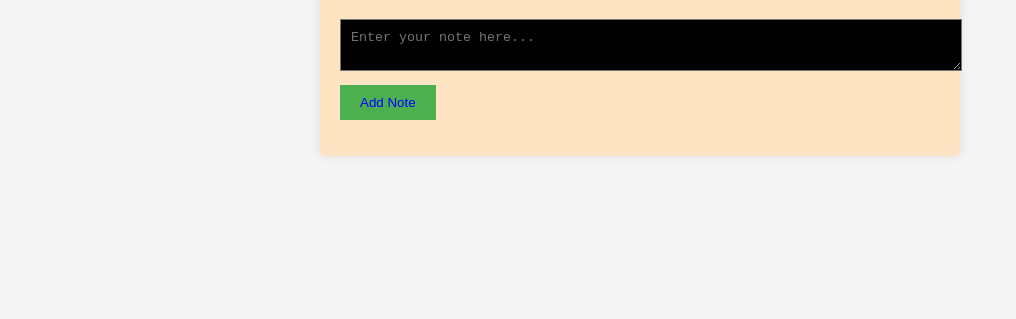
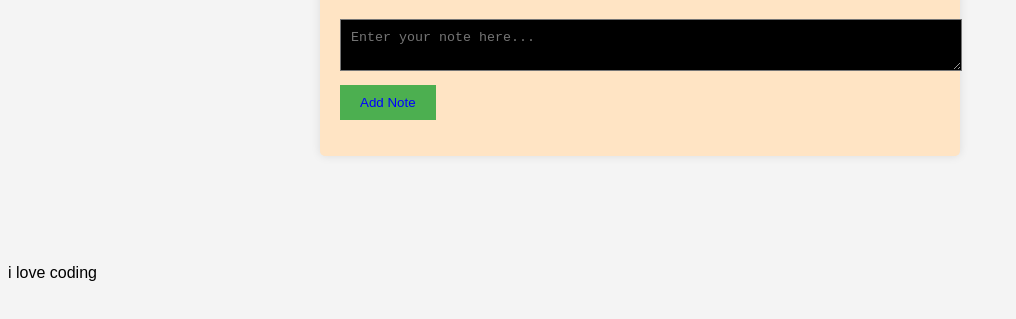
Before and after one commit to andersonfran/note-app-2, a plain HTML site: page index.html in a window 1280 px wide. Shown: the part 101-420 px from the top of the page, without its empty margins (0-1016 px from the left). Drawn offline with Linux system fonts and the light colour scheme.

Commit message:
the love of coding

```diff
--- a/index.html
+++ b/index.html
@@ -17,7 +17,11 @@
         </div>
         <ul id="noteList"></ul>
     </div>
-    <script src="script.js"></script>
+    <script src="script.js"></script><br><br><br><br>
+
+    <div>
+        <p>i love coding</p>
+    </div>
 </body>
 
 </html>
```
